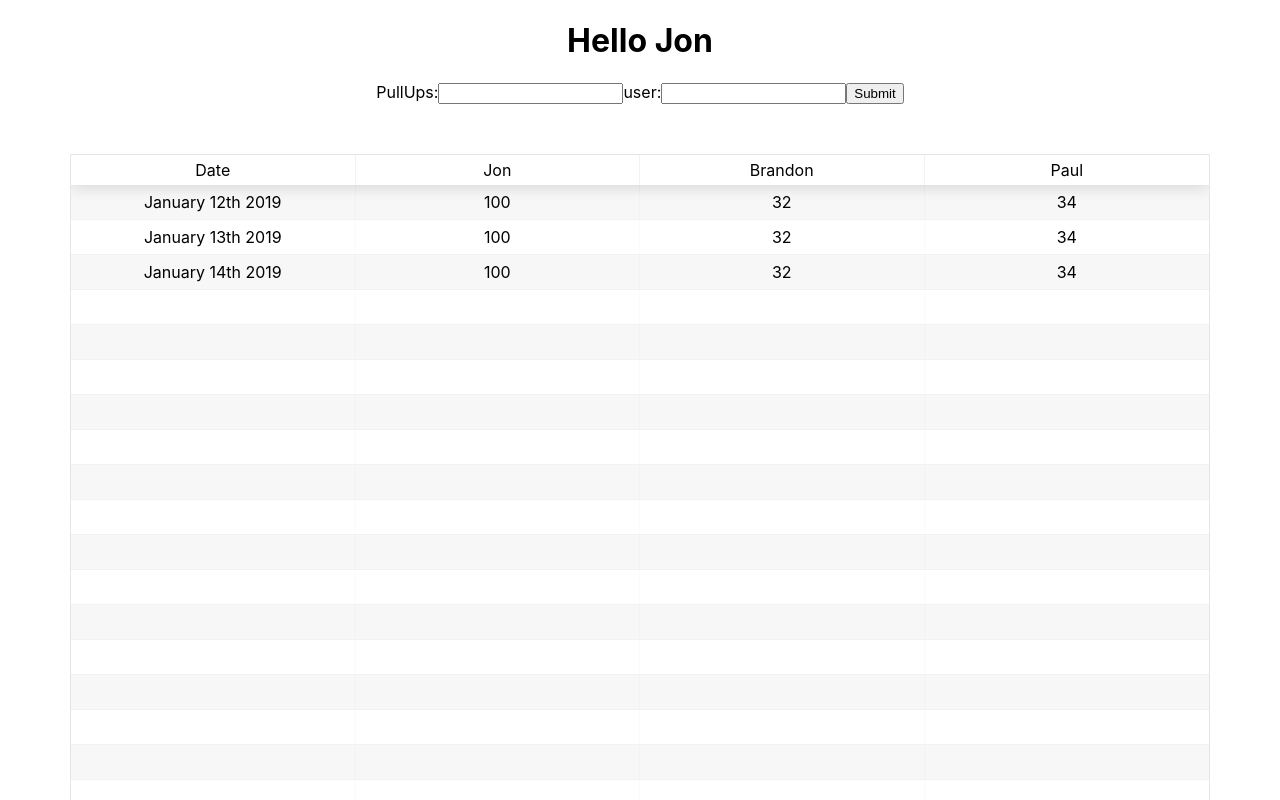
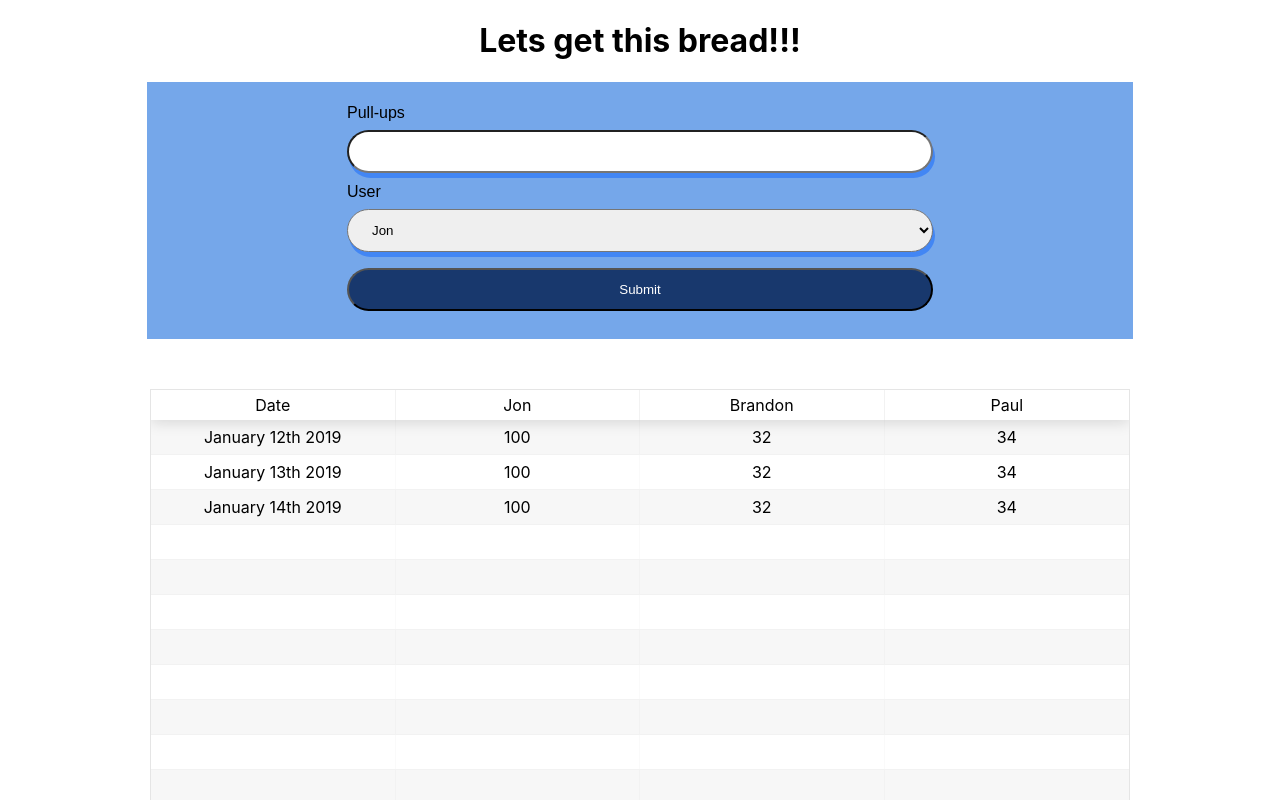
Before and after one commit to jcopela7/pull-up-calander, a React (Create React App) app: page / in a window 1280 px wide. Shown: the top 800 px of the page. Built offline with nearby package versions, Linux system fonts and the light colour scheme; no server answers.

Commit message:
added css for user form

```diff
--- a/src/App.js
+++ b/src/App.js
@@ -6,13 +6,13 @@ import Table from './Table';
 class App extends Component {
   constructor(props){
     super(props);
-    this.state={name:"Jon"}
+    this.state={name:"Lets get this bread!!!"}
   }
 
   render() {
     return (
       <div className="App">
-        <h1>Hello {this.state.name}</h1>
+        <h1>{this.state.name}</h1>
         <PullUpForm/>
         <Table/>
       </div>
--- /dev/null
+++ b/src/form.css
@@ -0,0 +1,47 @@
+#form{
+	margin-left: 147px;
+	margin-right: 147px;
+	padding-top: 20px;
+	padding-bottom: 20px;
+	padding-left: 200px;
+	padding-right: 200px;
+
+	background: #75a7ea;
+  	text-align: left;
+}
+
+label{
+	font-family: "Source Sans Pro", "Arial", sans-serif;
+}
+
+input{
+	width:100%;
+}
+
+input[type=number]{
+	padding: 12px 20px;
+	margin: 8px 0;
+	box-sizing: border-box;
+	box-shadow: 2px 5px #4286f4;
+	border-radius: 25px;
+}
+
+input[type=submit]{
+	padding: 12px 20px;
+	margin: 8px 0;
+	box-sizing: border-box;
+	border-radius: 25px;
+	background-color: #18386d;
+	color: white;
+	font-family: "Source Sans Pro", "Arial", sans-serif;
+}
+
+select {
+	width: 100%;
+	padding: 12px 20px;
+	margin: 8px 0;
+	box-sizing: border-box;
+	box-shadow: 2px 5px #4286f4;
+	border-radius: 25px;
+	font-family: "Source Sans Pro", "Arial", sans-serif;
+}
--- a/src/pullUpForm.js
+++ b/src/pullUpForm.js
@@ -1,4 +1,5 @@
 import React, { Component } from 'react';
+import './form.css';
 
 class PullUpForm extends Component{
 	constructor(props){
@@ -81,17 +82,23 @@ class PullUpForm extends Component{
 
 	render(){
 		return(
+			<div id = "form">
 			<form onSubmit={this.handleSubmit, this.submit_num}>
 		        <label>
-		          PullUps:
+		          Pull-ups
 		          <input type='number' value={this.state.PullUps} onChange={this.handlePullUpChange} />
 		        </label>
 		        <label>
-		        	user:
-		          <input type='text' name={this.state.user} onChange={this.handleUserChange}/>
+		        	User
 		        </label>
+		        <select name="user" onChange={this.handleUserChange}>
+		        	<option type='text' value="jon">Jon</option>
+		        	<option type='text' value="paul">Paul</option>
+		        	<option type='text' value="brandon">Brandon</option>
+		        </select>
 		        <input type="submit" value="Submit" />
 		    </form>
+		    </div>
 		)
 	};
 }
--- a/src/table.css
+++ b/src/table.css
@@ -1,5 +1,5 @@
 .Table {
   padding-top: 50px;
-  padding-left: 70px;
-  padding-right: 70px;
+  padding-left: 150px;
+  padding-right: 150px;
 }
```
